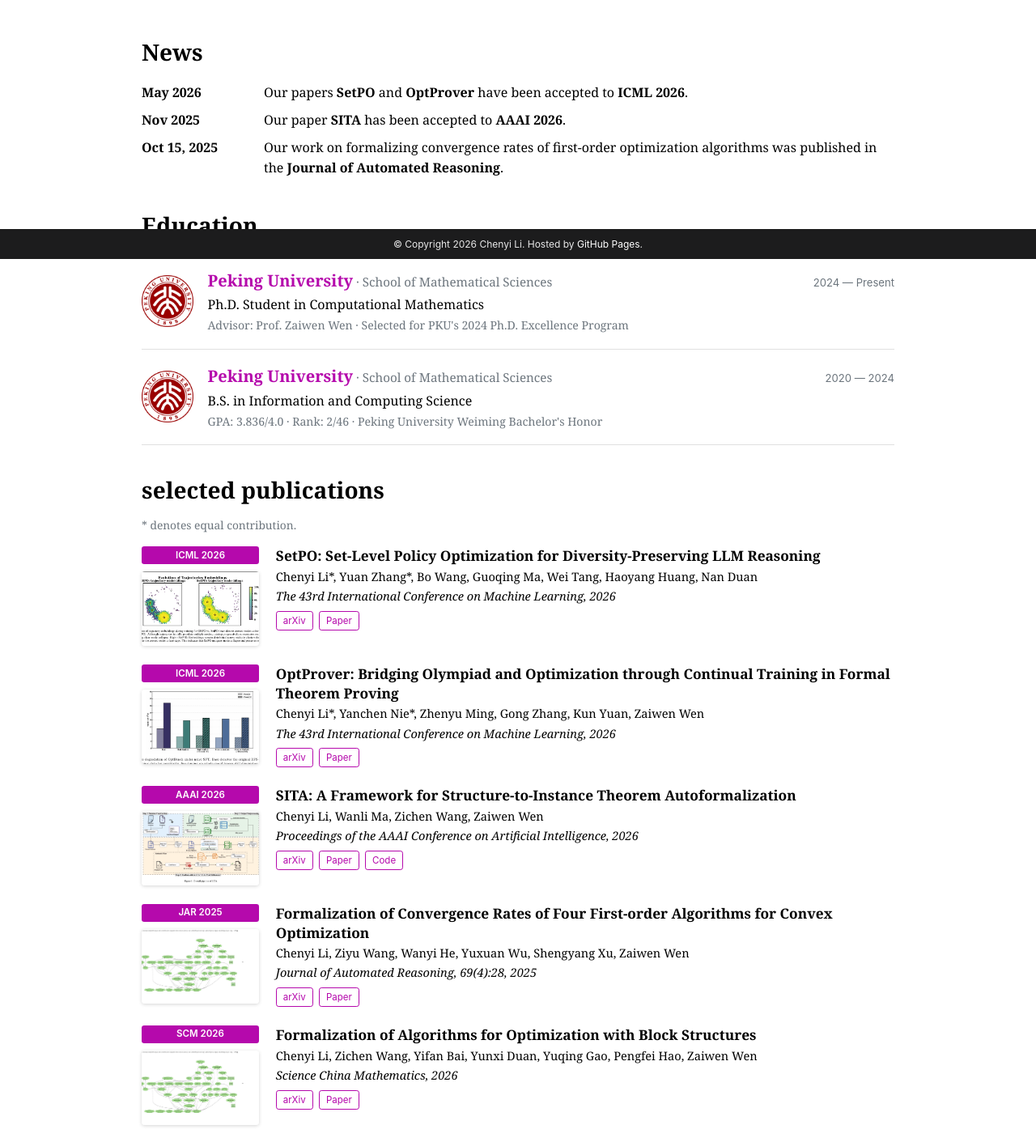
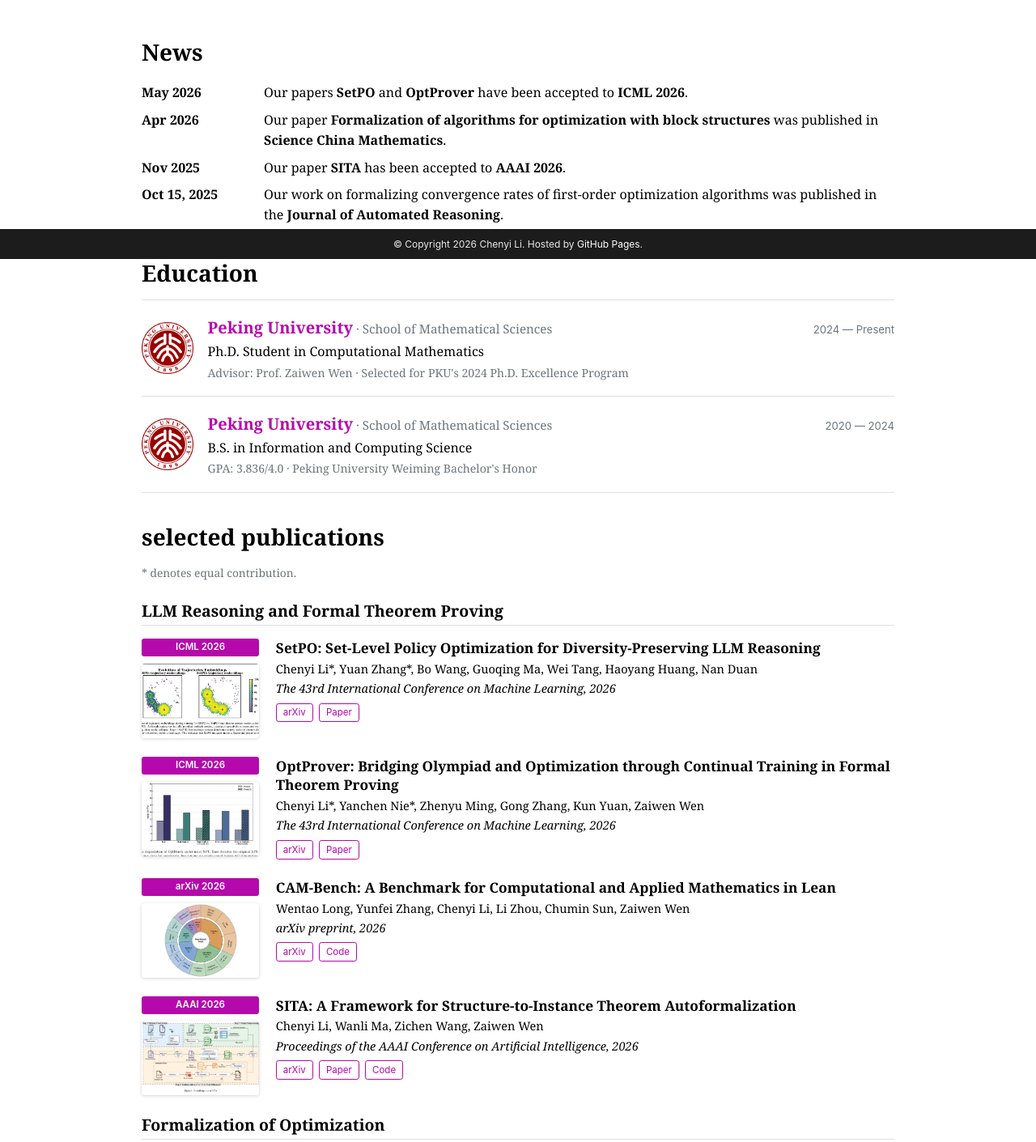
Before and after one commit to chenyili0818/chenyili0818.github.io, a Next.js app: page / in a window 1280 px wide. Shown: the part 480-1891 px from the top of the page at 81% size. Built offline with nearby package versions, Linux system fonts and the light colour scheme.

Commit message:
Add CAM-Bench and organize publications

```diff
--- a/app/globals.css
+++ b/app/globals.css
@@ -248,6 +248,20 @@
   font-size: 0.86rem;
 }
 
+.publication-group {
+  margin-top: 1.55rem;
+}
+
+.publication-group-title {
+  margin: 0 0 1rem;
+  padding-bottom: 0.3rem;
+  border-bottom: 1px solid var(--divider);
+  font-family: var(--display);
+  font-size: 1.22rem;
+  font-weight: 600;
+  line-height: 1.25;
+}
+
 .publication-list {
   padding: 0;
   margin: 0;
@@ -289,7 +303,15 @@
   box-shadow: 0 1px 4px rgba(0, 0, 0, 0.17);
 }
 
-.publication-content h3 {
+.publication-preview img.is-contained {
+  object-fit: contain;
+}
+
+.publication-preview img.is-rotated {
+  transform: rotate(180deg);
+}
+
+.publication-content h4 {
   margin: 0 0 0.15rem;
   font-family: var(--serif);
   font-size: 1.08rem;
--- a/app/page.tsx
+++ b/app/page.tsx
@@ -9,6 +9,7 @@
 
 const selectedPublications = [
   {
+    category: "reasoning",
     venue: "ICML 2026",
     image: "/research/setpo.webp",
     title:
@@ -22,6 +23,7 @@
     ],
   },
   {
+    category: "reasoning",
     venue: "ICML 2026",
     image: "/research/optprover.webp",
     title:
@@ -35,6 +37,21 @@
     ],
   },
   {
+    category: "reasoning",
+    venue: "arXiv 2026",
+    image: "/research/cam-bench.png",
+    imageClass: "is-contained",
+    title:
+      "CAM-Bench: A Benchmark for Computational and Applied Mathematics in Lean",
+    authors: "Wentao Long, Yunfei Zhang, Chenyi Li, Li Zhou, Chumin Sun, Zaiwen Wen",
+    publication: "arXiv preprint, 2026",
+    links: [
+      ["arXiv", "https://arxiv.org/abs/2605.17255"],
+      ["Code", "https://github.com/optpku/CAM-Bench"],
+    ],
+  },
+  {
+    category: "reasoning",
     venue: "AAAI 2026",
     image: "/research/sita.webp",
     title:
@@ -49,8 +66,10 @@
     ],
   },
   {
+    category: "formalization",
     venue: "JAR 2025",
     image: "/research/formalization.webp",
+    imageClass: "is-rotated",
     title:
       "Formalization of Convergence Rates of Four First-order Algorithms for Convex Optimization",
     authors:
@@ -62,9 +81,10 @@
     ],
   },
   {
+    category: "formalization",
     venue: "SCM 2026",
     image: "/research/formalization.webp",
-    title: "Formalization of Algorithms for Optimization with Block Structures",
+    title: "Formalization of algorithms for optimization with block structures",
     authors:
       "Chenyi Li, Zichen Wang, Yifan Bai, Yunxi Duan, Yuqing Gao, Pengfei Hao, Zaiwen Wen",
     publication: "Science China Mathematics, 2026",
@@ -74,6 +94,7 @@
     ],
   },
   {
+    category: "formalization",
     venue: "Preprint",
     title:
       "Formalization of Optimality Conditions for Smooth Constrained Optimization Problems",
@@ -82,6 +103,7 @@
     links: [["arXiv", "https://arxiv.org/abs/2503.18821"]],
   },
   {
+    category: "other",
     venue: "Preprint",
     title:
       "Teacher-Feature Drifting: One-Step Diffusion Distillation with Pretrained Diffusion Representations",
@@ -91,12 +113,32 @@
     links: [["arXiv", "https://arxiv.org/abs/2605.07327"]],
   },
   {
+    category: "optimization",
     venue: "Preprint",
     title:
       "Accelerated Natural Gradient Method for Parametric Manifold Optimization",
     authors: "Chenyi Li*, Shuchen Zhu*, Zhonglin Xie, Zaiwen Wen",
     publication: "arXiv preprint, 2025",
     links: [["arXiv", "https://arxiv.org/abs/2504.05753"]],
+  },
+];
+
+const publicationCategories = [
+  {
+    id: "reasoning",
+    title: "LLM Reasoning and Formal Theorem Proving",
+  },
+  {
+    id: "formalization",
+    title: "Formalization of Optimization",
+  },
+  {
+    id: "optimization",
+    title: "Optimization",
+  },
+  {
+    id: "other",
+    title: "Other Work",
   },
 ];
 
@@ -224,6 +266,16 @@
               </p>
             </div>
             <div className="news-item">
+              <time>Apr 2026</time>
+              <p>
+                Our paper{" "}
+                <strong>
+                  Formalization of algorithms for optimization with block structures
+                </strong>{" "}
+                was published in <strong>Science China Mathematics</strong>.
+              </p>
+            </div>
+            <div className="news-item">
               <time>Nov 2025</time>
               <p>
                 Our paper <strong>SITA</strong> has been accepted to{" "}
@@ -278,8 +330,7 @@
                 </div>
                 <p>B.S. in Information and Computing Science</p>
                 <p className="education-note">
-                  GPA: 3.836/4.0 · Rank: 2/46 · Peking University Weiming
-                  Bachelor&apos;s Honor
+                  GPA: 3.836/4.0 · Peking University Weiming Bachelor&apos;s Honor
                 </p>
               </div>
             </article>
@@ -289,8 +340,13 @@
         <section id="publications">
           <h2>selected publications</h2>
           <p className="publication-note">* denotes equal contribution.</p>
+          {publicationCategories.map((category) => (
+            <div className="publication-group" key={category.id}>
+              <h3 className="publication-group-title">{category.title}</h3>
               <ol className="publication-list">
-            {selectedPublications.map((publication) => (
+                {selectedPublications
+                  .filter((publication) => publication.category === category.id)
+                  .map((publication) => (
                     <li className="publication-item" key={publication.title}>
                       <div className="publication-preview">
                         <span className="venue-badge">{publication.venue}</span>
@@ -298,11 +354,12 @@
                           <img
                             src={publication.image}
                             alt={`Preview for ${publication.title}`}
+                            className={publication.imageClass}
                           />
                         ) : null}
                       </div>
                       <div className="publication-content">
-                  <h3>{publication.title}</h3>
+                        <h4>{publication.title}</h4>
                         <p className="authors">{publication.authors}</p>
                         <p className="periodical">
                           <em>{publication.publication}</em>
@@ -318,6 +375,8 @@
                     </li>
                   ))}
               </ol>
+            </div>
+          ))}
         </section>
       </main>
 
```
Also changed, not shown: public/research/cam-bench.png (added), 1 other file (tests, documents, lock files or other folders). Lines whose indentation alone changed are shown as unchanged.
